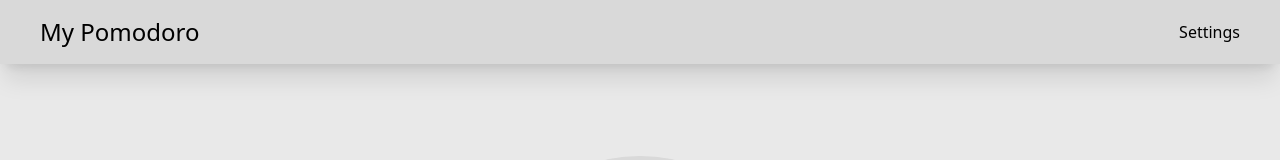
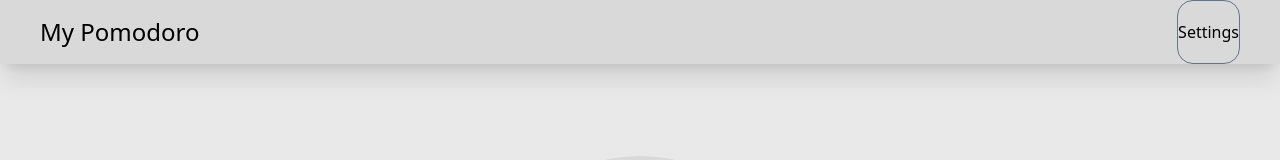
Before and after one commit to brunoan99/pomodoro, a Next.js app: page / in a window 1280 px wide. Shown: the top 160 px of the page. Built offline with nearby package versions, Linux system fonts and the light colour scheme.

Commit message:
refactor: add border to OpenModalButton

```diff
--- a/src/pages-components/home.tsx
+++ b/src/pages-components/home.tsx
@@ -7,7 +7,6 @@ import {
   Screen,
   Title,
   Watch,
-  SwitchThemeButton,
   ConfigModal,
 } from "@/components";
 import { TimerContext } from "@contexts";
@@ -35,7 +34,14 @@ const HomePage = () => {
   const playButtonLabel = ticking ? "Pause" : "Resume";
   const nextButtonLabel = "Next";
 
-  const openModalButton = <button id="open-modal-button">Settings</button>;
+  const openModalButton = (
+    <button
+      id="open-modal-button"
+      className="border rounded-2xl border-slate-500"
+    >
+      Settings
+    </button>
+  );
 
   return (
     <Screen>
```
